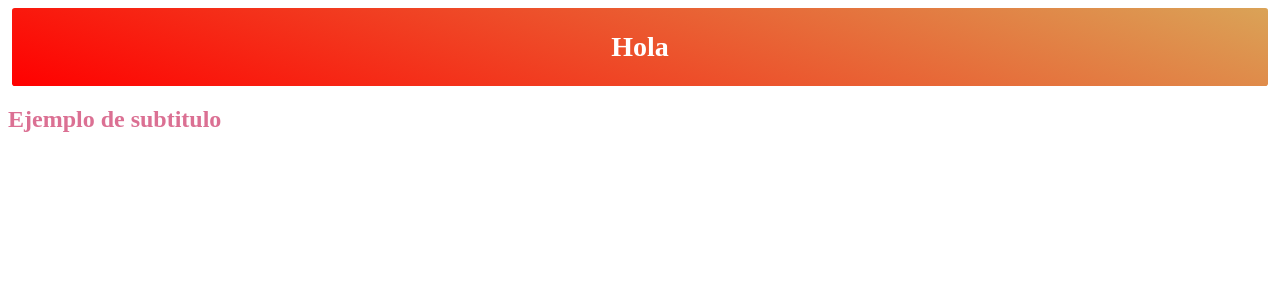
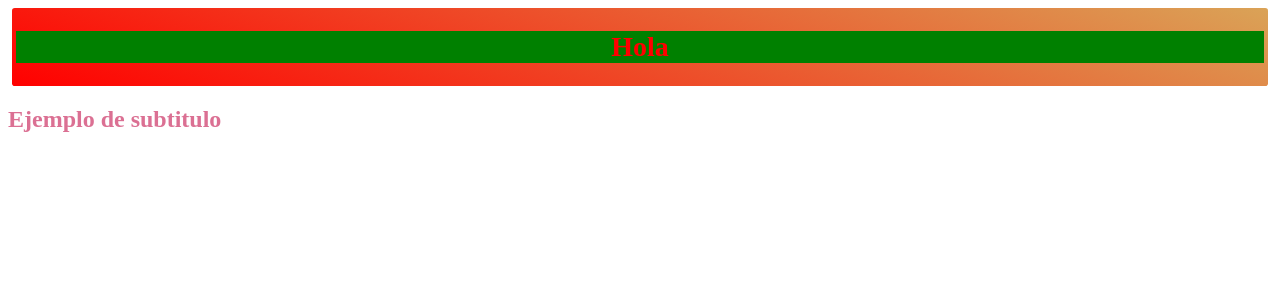
Before and after one commit to ErnestoM12/react-styled, a React (Create React App) app: page / in a window 1280 px wide. Shown: the top 300 px of the page. Built offline with nearby package versions, Linux system fonts and the light colour scheme.

Commit message:
agregando estilos a elementos anidados

```diff
--- a/src/App.js
+++ b/src/App.js
@@ -13,18 +13,32 @@ color:#fff;
 ${paddign}
 margin:0.3em;
 font-size:14px;
+/**
+*Estilisando elementon aninado al header en este caso al h1
+*/
+div{
+  background:green
+
+
+}
+h1{
+color: red;
+}
+
 `
 
 const SubTitle = styled.h2`
-color:${secondaryColor};
-`
+color:${secondaryColor};`
+
 
 
 const App = () => {
   return (
     <div>
       <Header>
-        <h1>Hola</h1>
+        <div>
+          <h1>Hola</h1>
+        </div>
       </Header>
       <SubTitle>
         Ejemplo de subtitulo
```
